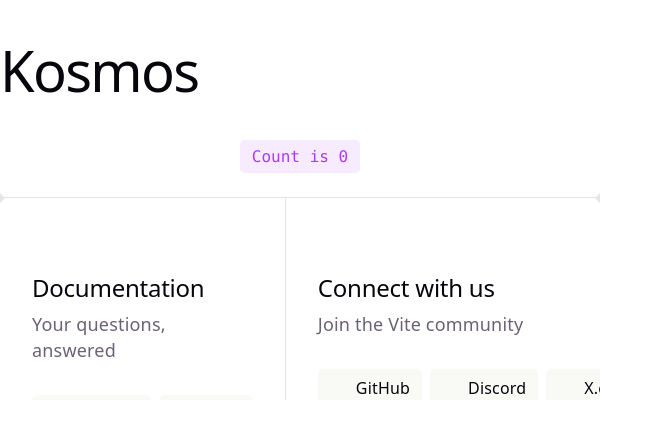
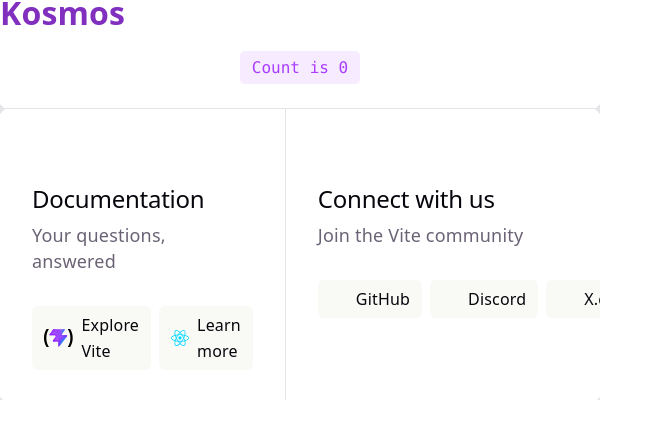
Before and after one commit to HisMonDon/Kosmos, a React (Vite) app: page / in a window 1280 px wide. Shown: the top 438 px of the page, without its empty margins (0-663 px from the left). Built offline with nearby package versions, Linux system fonts and the light colour scheme.

Commit message:
fixed padding issue

```diff
--- a/src/App.tsx
+++ b/src/App.tsx
@@ -9,10 +9,12 @@
   return (
     <>
       <section id="center">
-        <div className="hero">
-        </div>
+        {/* <div className="hero">
+        </div> */}
         <div className="rowstart">
-          <h1>Kosmos</h1>
+          <span style={{ fontSize: '32px', fontWeight: 'bold', color: '#802fbe' }}>
+            Kosmos
+          </span>
         </div>
         <button
           className="counter"
```
